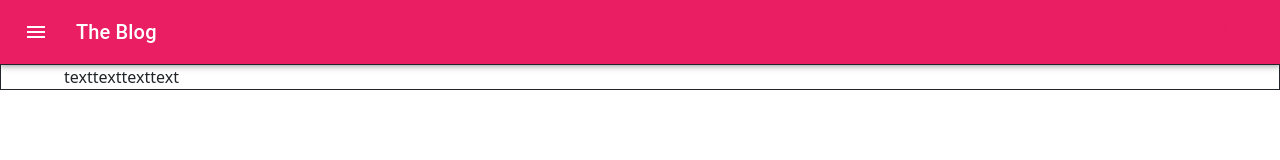
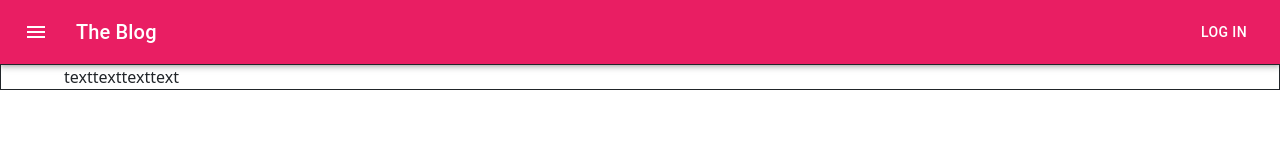
Before and after one commit to twrigh404G/Blog, a React (Create React App) app in the folder blog/: page / in a window 1280 px wide. Shown: the top 160 px of the page. Built offline with nearby package versions, Linux system fonts and the light colour scheme.

Commit message:
Login Button Complete

```diff
--- a/blog/src/components/loginbutton.js
+++ b/blog/src/components/loginbutton.js
@@ -5,7 +5,7 @@ import { useAuth0 } from "@auth0/auth0-react";
 const LoginButton = () => {
   const { loginWithRedirect } = useAuth0();
 
-  return <Button onClick={() => loginWithRedirect()}>Log In</Button>;
+  return <Button color="inherit" onClick={() => loginWithRedirect()}>Log In</Button>;
 };
 
 export default LoginButton;
--- a/blog/src/navbar.js
+++ b/blog/src/navbar.js
@@ -9,7 +9,6 @@ import LoginButton from './components/loginbutton';
 
 
 export default function ButtonAppBar() {
-
 
   return (
     <Box sx={{ flexGrow: 1, bgcolor: 'primary.main'}}>
```
